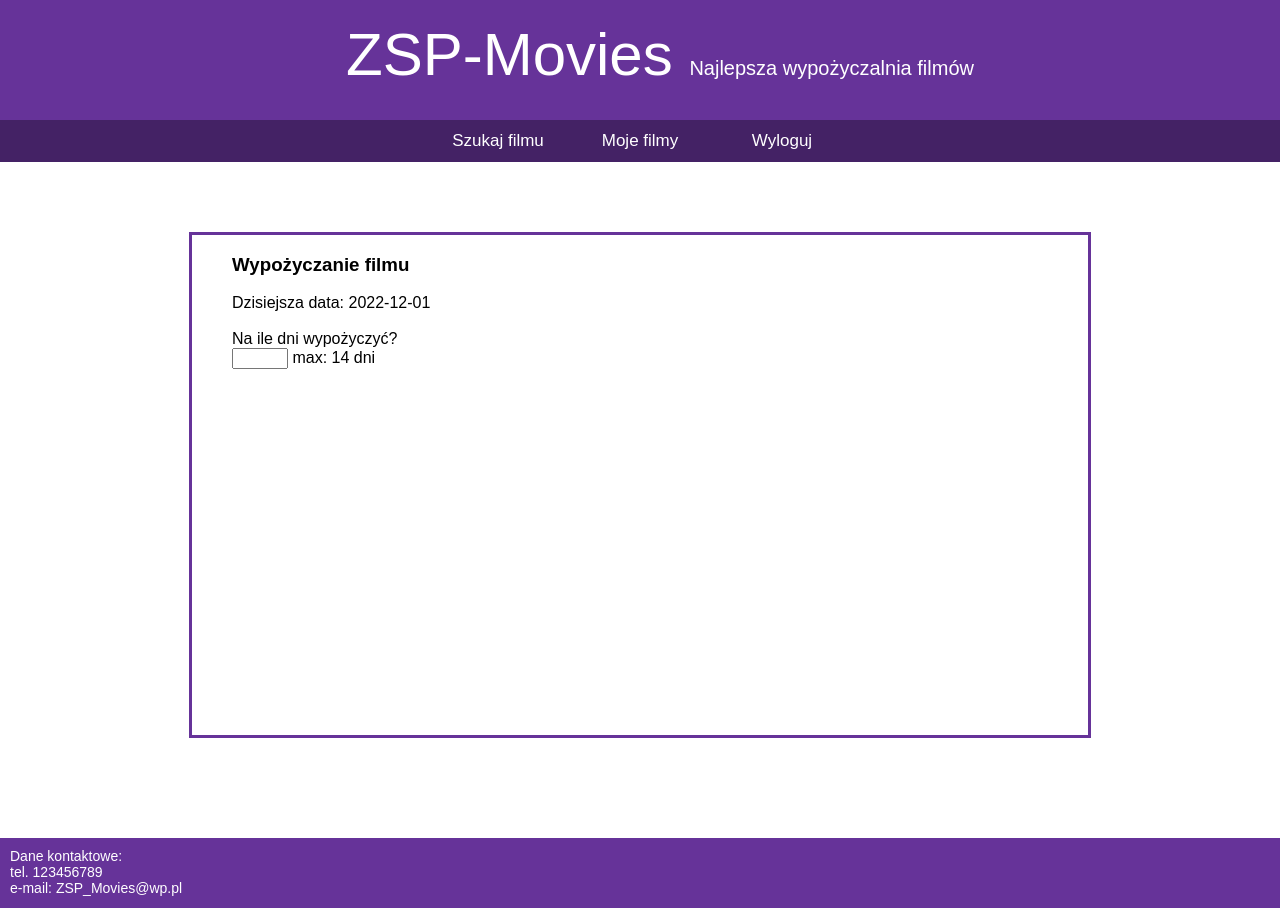
After one commit to Pazzurro/zsp-movie-rental, a PHP site: page /sites/movie-add.php in a window 1280 px wide. The commit adds this page. Run offline with PHP 8.4, Linux system fonts and the light colour scheme; the visitor is signed in with stand-in values (Sample User, id 1).

Commit message:
film-search + film-add

```diff
--- a/css/style.css
+++ b/css/style.css
@@ -102,18 +102,62 @@ body
 
 .indexBlock > img
 {
-    width: 90%;
-    height: 90%;
+    width: 70%;
+    max-height: 300px;
     margin: auto;
 }
 
-.searchBlock
+.searchButton
 {
     width: 80%;
-    height: 70px;
+    height: 120px;
     font-size: 17px;
     border: 1px solid black;
     border-radius: 30px;
     margin: 30px 10%;
     box-shadow: 2px 2px 7px black;
+    text-align: left;
+    background-color: white;
+    min-width: 450px;
 }
+
+.searchButton:hover
+{
+    background-color: rgb(224, 224, 224);
+}
+
+.searchContent
+{
+    margin-left: 30px;
+}
+
+.detailsBox
+{
+    margin: auto;
+    margin-top: 70px;
+    width: 70%;
+    height: 500px;
+    border: 3px solid rebeccapurple;
+}
+
+.detailContent
+{
+    margin-left: 40px;
+    margin-right: 40px;
+}
+
+.detailButton
+{
+    color: white;
+    width: 150px;;
+    text-align: center;
+    height: 30px;
+    background-color: #442265;
+    margin: auto;
+    margin-top: 150px;
+}
+
+.detailButton:hover
+{
+    background-color: #5d2e8b;
+}
--- a/includes/footer.php
+++ b/includes/footer.php
@@ -1,3 +1,7 @@
+<?php
+    $db->close();
+?>
+
 <html>
     <head>
         <link rel="stylesheet" type="text/css" href="../css/style.css" >
--- a/includes/nav.php
+++ b/includes/nav.php
@@ -9,7 +9,7 @@
 
                     <form action="/zsp-movie-rental/sites/movie-search.php" method="post">
                         <td>
-                            <button class="navButton"><span>Szukaj</span></button>
+                            <button class="navButton"><span>Szukaj filmu</span></button>
                         </td>
                     </form>
 
@@ -25,12 +25,6 @@
                                 <form action="'.$myMovieURL.'" method="post">
                                     <td>
                                         <button class="navButton"><span>Moje filmy</span></button>
-                                    </td>
-                                </form>
-
-                                <form action="'.$addMovieURL.'" method="post">
-                                    <td>
-                                        <button class="navButton"><span>Dodaj film</span></button>
                                     </td>
                                 </form>
 
--- /dev/null
+++ b/sites/movie-add.php
@@ -0,0 +1,58 @@
+<html>
+    <head>
+        <meta charset="utf-8">
+        <title>zsp-movie-rental Damian Kapral</title>
+
+        <link rel="stylesheet" type="text/css" href="css/style.css" >
+    </head>
+    <body>
+        <header>
+            <?php include '../includes/header.php'; ?>
+
+        </header>
+
+
+        <nav>
+            <?php include '../includes/nav.php'; ?>
+        </nav>
+
+
+        <section>
+            <?php
+                if(!isset($_SESSION["whoLogged"]))
+                {
+                    header("location: ../sites/login.php");
+                }
+
+
+            ?>
+
+            <div class="detailsBox">
+                <div class="detailContent">
+                    <form action="../movie-my.php">
+                        <h3>Wypożyczanie filmu</h3>
+
+                        <?php echo 'Dzisiejsza data: '.date('Y-m-d'); ?>
+                        <br><br>
+                        <label>Na ile dni wypożyczyć? <br><input type="number" max="14" min="0" onchange="calcDate"> max: 14 dni</label>
+
+                        <p id="fixedTime"></p>
+                    </form>
+                </div>
+            </div>
+        </section>
+
+
+        <footer>
+            <?php include '../includes/footer.php'; ?>
+        </footer>
+
+        <script>
+            function calcDate(days)
+            {
+                var p = document.getElementById("fixedTime");
+
+            }
+        </script>
+    </body>
+</html>
```
Also changed, not shown: index.php (+18 -0 lines), sites/movie-details.php (added, +64 -0 lines), sites/movie-search.php (+32 -3 lines).
